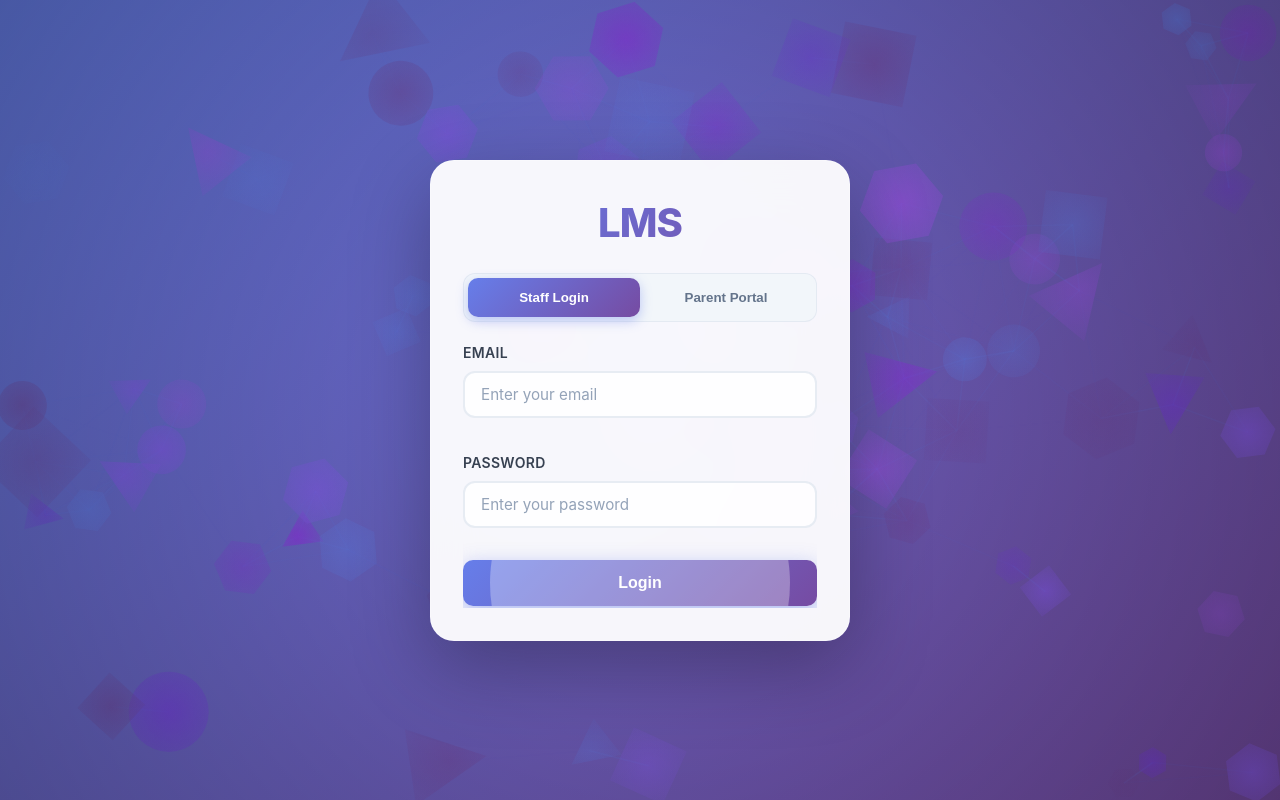
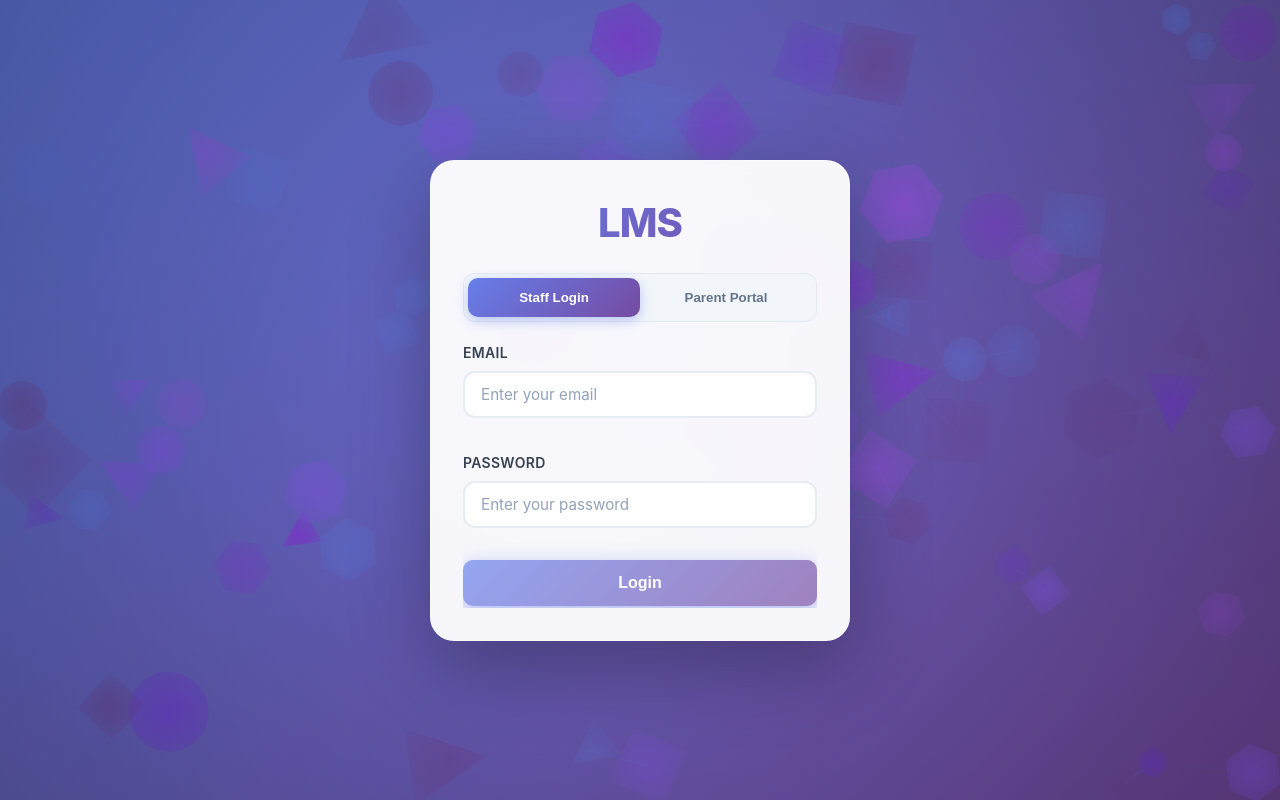
Before and after one commit to OpsShard1/lms_carequbics, a React (Vite) app in the folder lms-frontend/: page /login in a window 1280 px wide. In both pictures the pointer is over the button "Login". Built offline with nearby package versions, Linux system fonts and the light colour scheme; no server answers.

Commit message:
fix the primary button animaiton and fess section alignment

```diff
--- a/lms-frontend/src/styles/login.css
+++ b/lms-frontend/src/styles/login.css
@@ -173,8 +173,8 @@
 }
 
 .login-card button[type="submit"]:hover::before {
-  width: 300px;
-  height: 300px;
+  width: 1000px;
+  height: 1000px;
 }
 
 .btn-full {
```
